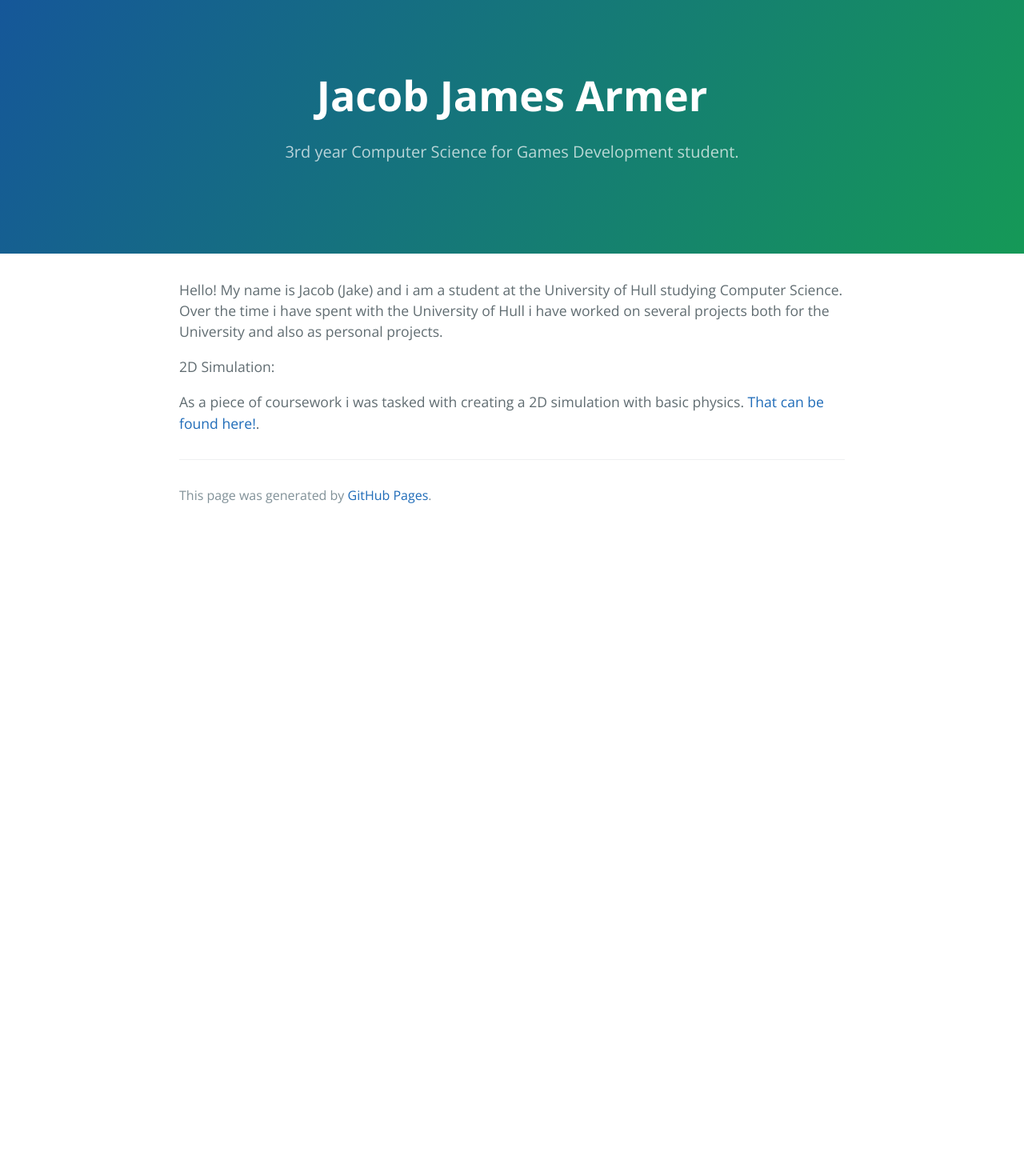
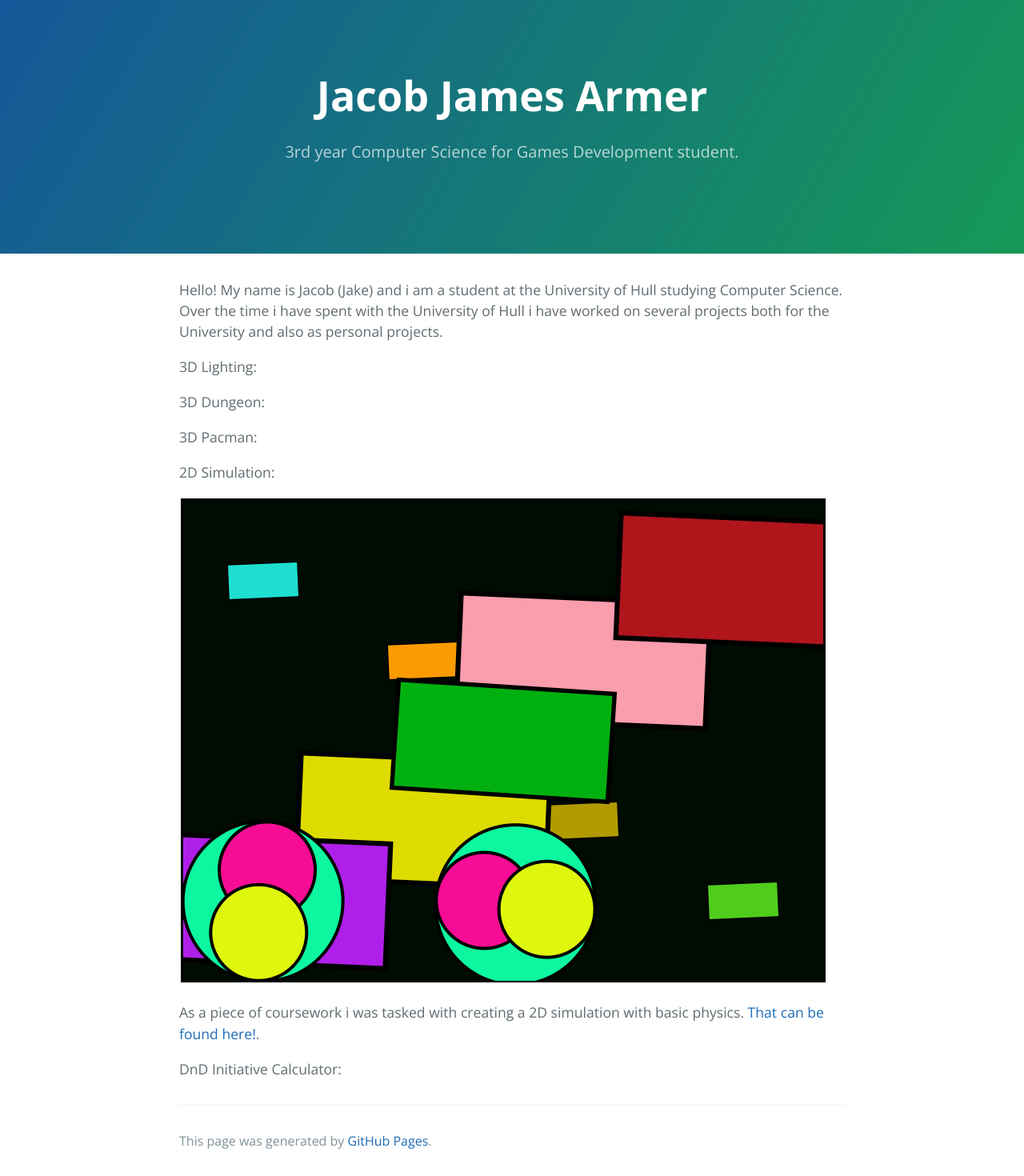
Before and after one commit to ArmerJacob/ArmerJacob.github.io, a Jekyll site: the page built from index.md, in a window 1280 px wide. Shown: the whole page at 80% size. Built offline with Jekyll 4.4.1, drawn with Linux system fonts in a browser that asks for light colours; before the commit the page ends 900 px from its top, so only the background shows below that.

Commit message:
add other catagories and an image

```diff
--- a/index.md
+++ b/index.md
@@ -6,7 +6,17 @@ Hello! My name is Jacob (Jake) and i am a student at the University of Hull stud
 Over the time i have spent with the University of Hull i have worked on several projects both
 for the University and also as personal projects.
 
+3D Lighting:
+
+3D Dungeon:
+
+3D Pacman:
+
 2D Simulation:
+
+<img src="images/2D.png" alt="2D Simulation">
 
 As a piece of coursework i was tasked with creating a 2D simulation with basic physics.
 [That can be found here!](./2D/index.html).
+
+DnD Initiative Calculator:
```
Also changed, not shown: images/2D.png (added), images/3DDung1.jpg (added), images/3DDung2.jpg (added), images/3DLight1.png (added), images/3DLight2.png (added), images/Pacman1.jpg (added), images/Pacman2.jpg (added).
